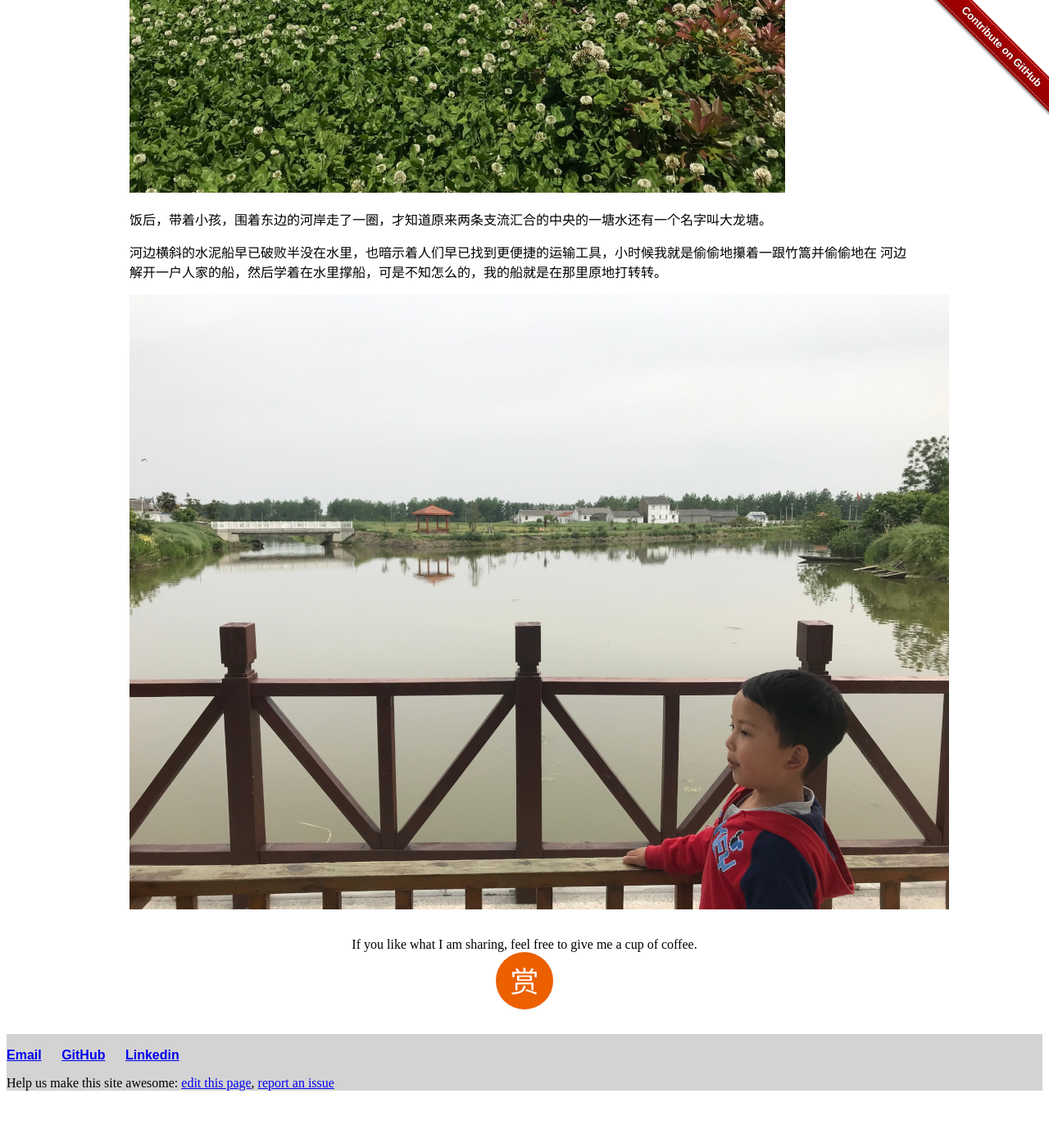
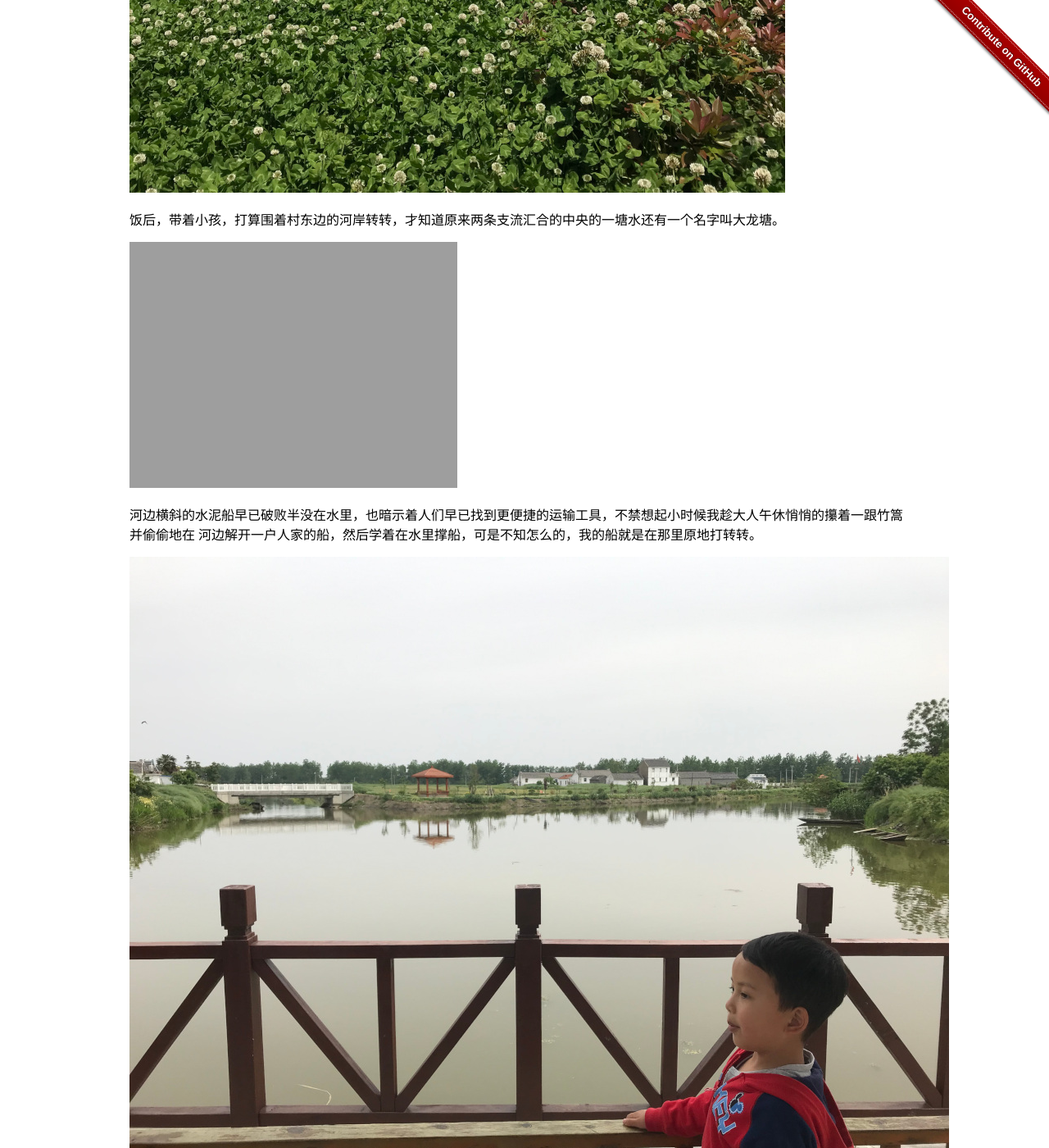
Before and after one commit to liuning0820/liuning0820.github.io, a Jekyll site: the page built from _posts/2019-05-07-家乡水美.md, in a window 1280 px wide and 1400 px high, scrolled down 2271 px. Shown: the whole window at 82% size. Built offline with Jekyll 4.4.1, drawn with Linux system fonts in a browser that asks for light colours; before the commit the page ends 3617 px from its top, so only the background shows below that; some of the changed text lies outside the part shown.

Commit message:
update a bit.

```diff
--- a/_posts/2019-05-07-家乡水美.md
+++ b/_posts/2019-05-07-家乡水美.md
@@ -21,9 +21,13 @@ tags: [hometown]
 
 ![屋后马路人家]({{ site.url }}{{site.baseurl}}/images/hometown-02.jpg)
 
-饭后，带着小孩，围着东边的河岸走了一圈，才知道原来两条支流汇合的中央的一塘水还有一个名字叫大龙塘。
+饭后，带着小孩，打算围着村东边的河岸转转，才知道原来两条支流汇合的中央的一塘水还有一个名字叫大龙塘。
 
-河边横斜的水泥船早已破败半没在水里，也暗示着人们早已找到更便捷的运输工具，小时候我就是偷偷地攥着一跟竹篙并偷偷地在
+![大龙塘桥]({{ site.url }}{{site.baseurl}}/images/hometown-04.jpg)
+
+河边横斜的水泥船早已破败半没在水里，也暗示着人们早已找到更便捷的运输工具，不禁想起小时候我趁大人午休悄悄的攥着一跟竹篙并偷偷地在
 河边解开一户人家的船，然后学着在水里撑船，可是不知怎么的，我的船就是在那里原地打转转。
 
 ![大龙塘]({{ site.url }}{{site.baseurl}}/images/hometown-03.jpg)
+
+来到一景观亭子里，面朝这一塘水，整个天地，除了我和孩子的问答声，就只剩下路边花丛里蜜蜂的嗡嗡声了，或许还有那一潭水，在静水深流。
```
Also changed, not shown: 1 other file.
